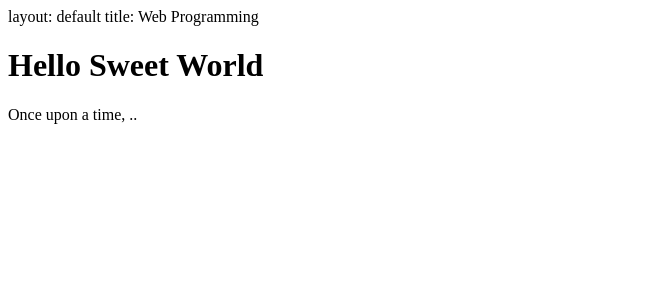
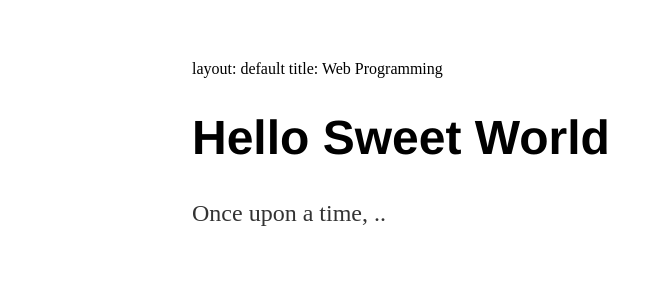
Before and after one commit to Cheats121/Cheats121.github.io, a Jekyll site: the page Index.html, which Jekyll copies as it is, in a window 1280 px wide. Shown: the top 300 px of the page, without its empty margins (0-662 px from the left). Built offline with Jekyll 4.4.1, drawn with Linux system fonts in a browser that asks for light colours.

Commit message:
Update Index.html

```diff
--- a/Index.html
+++ b/Index.html
@@ -3,7 +3,7 @@
  <head>
   <title>Web Programming</title>
   <!-- link to main stylesheet -->
-  <link rel="stylesheet" type="text/css" href="/css/main.css">
+  <link rel="stylesheet" type="text/css" href="main.css">
  </head>
  <body>
 
```
